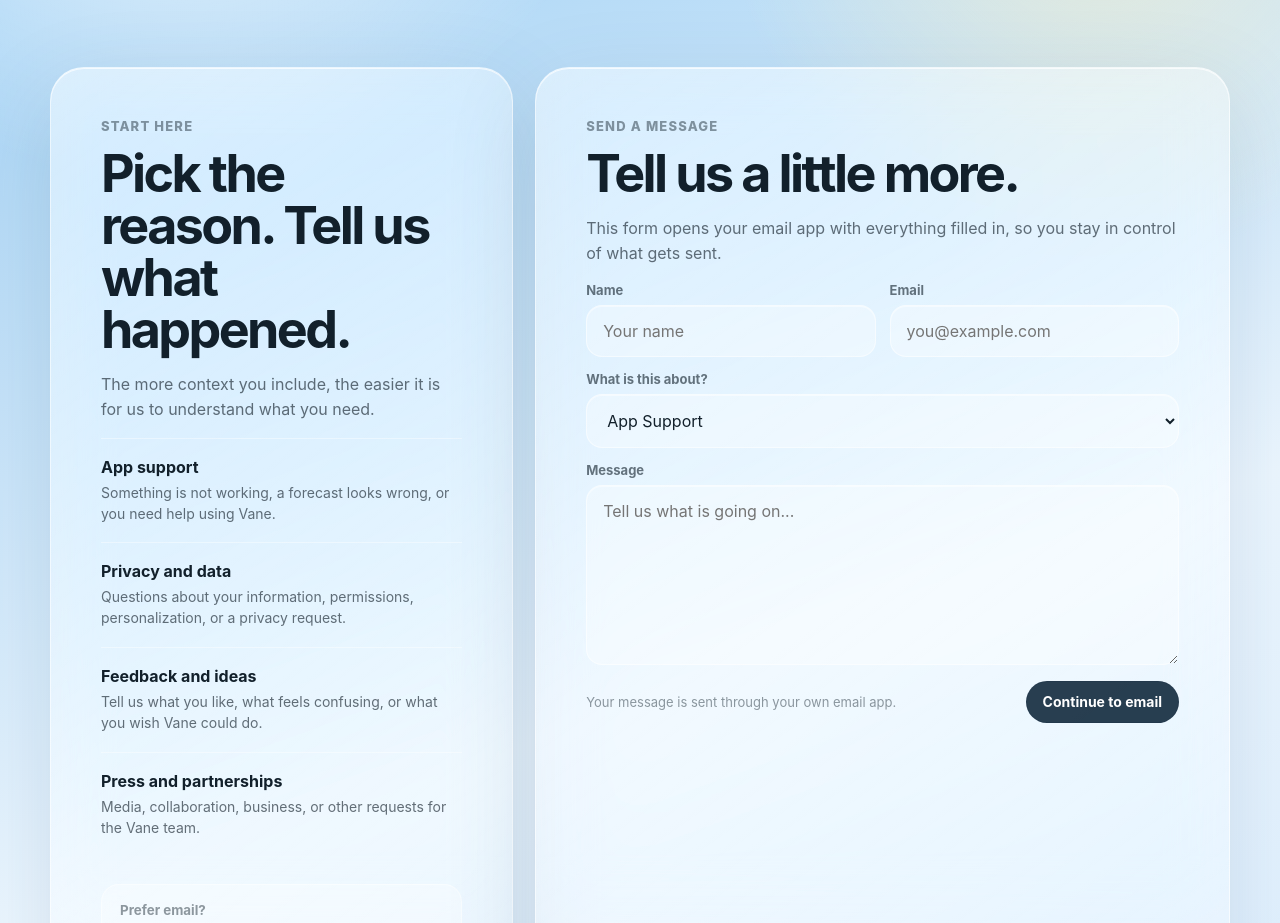
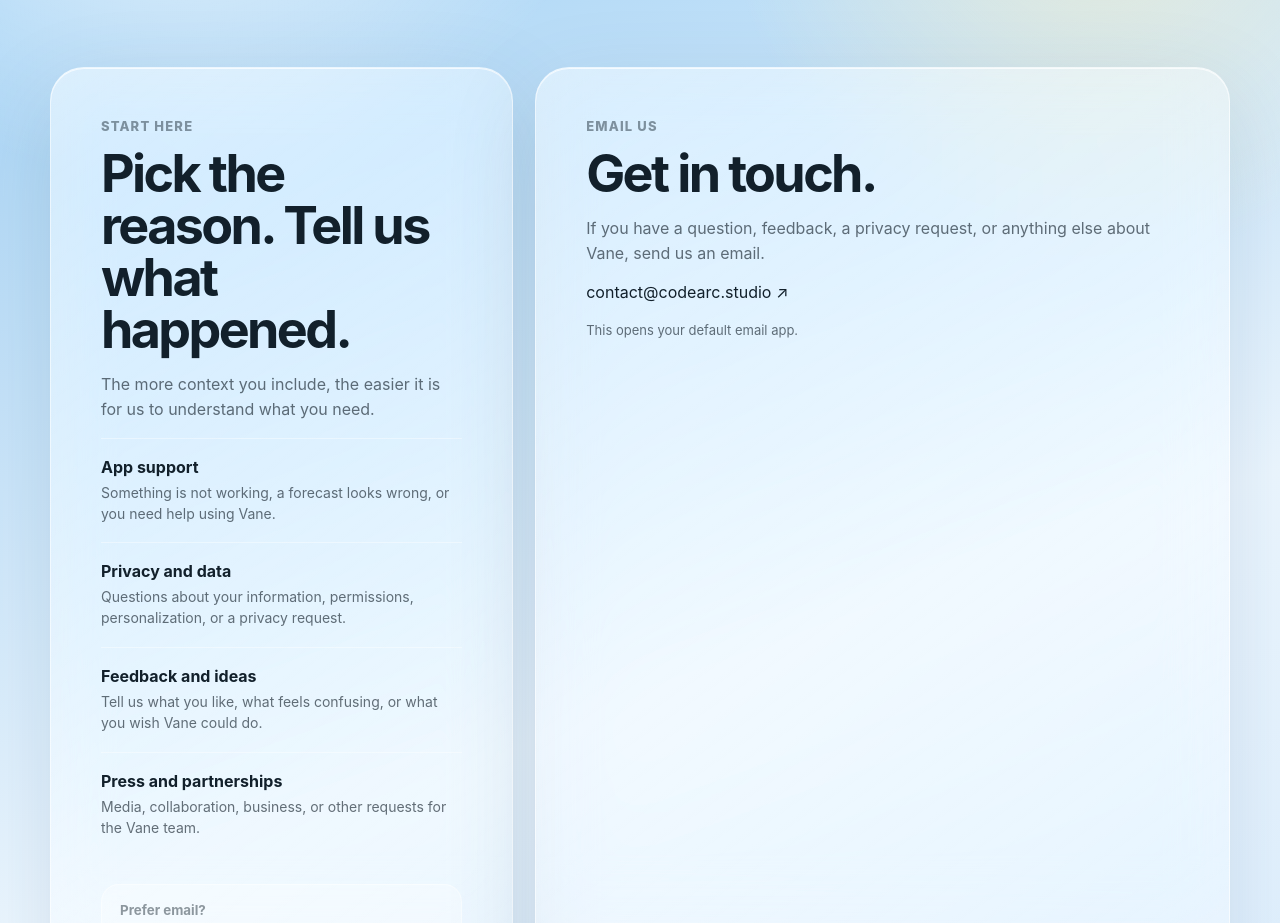
Before and after one commit to codearc-studio/vane-website, a plain HTML site: page contact.html in a window 1280 px wide. Shown: the part 397-1320 px from the top of the page. Drawn offline with Linux system fonts and the light colour scheme.

Commit message:
Add OG image and simplify contact page

```diff
--- a/contact.html
+++ b/contact.html
@@ -66,40 +66,16 @@
     </aside>
 
     <div class="contactform glass">
-      <div class="kicker">Send a message</div>
-      <h2>Tell us a little more.</h2>
-      <p>This form opens your email app with everything filled in, so you stay in control of what gets sent.</p>
+      <div class="kicker">Email us</div>
+      <h2>Get in touch.</h2>
+      <p>If you have a question, feedback, a privacy request, or anything else about Vane, send us an email.</p>
 
-      <form id="contact-form">
-        <div class="formgrid">
-          <div class="fieldwrap">
-            <label for="name">Name</label>
-            <input id="name" name="name" autocomplete="name" placeholder="Your name">
-          </div>
-          <div class="fieldwrap">
-            <label for="email">Email</label>
-            <input id="email" name="email" type="email" autocomplete="email" placeholder="you@example.com">
-          </div>
-          <div class="fieldwrap full">
-            <label for="topic">What is this about?</label>
-            <select id="topic" name="topic">
-              <option>App Support</option>
-              <option>Privacy and Data</option>
-              <option>Feedback and Ideas</option>
-              <option>Press and Partnerships</option>
-              <option>General</option>
-            </select>
-          </div>
-          <div class="fieldwrap full">
-            <label for="message">Message</label>
-            <textarea id="message" name="message" required placeholder="Tell us what is going on..."></textarea>
-          </div>
-        </div>
-        <div class="submitrow">
-          <span class="helper">Your message is sent through your own email app.</span>
-          <button class="pill primary" type="submit">Continue to email</button>
-        </div>
-      </form>
+      <a class="email-cta" href="mailto:contact@codearc.studio">
+        <span class="email-label">contact@codearc.studio</span>
+        <span class="email-arrow">↗</span>
+      </a>
+
+      <p class="helper" style="margin-top:18px;">This opens your default email app.</p>
     </div>
   </section>
 </main>
```
Also changed, not shown: og.png (added).
